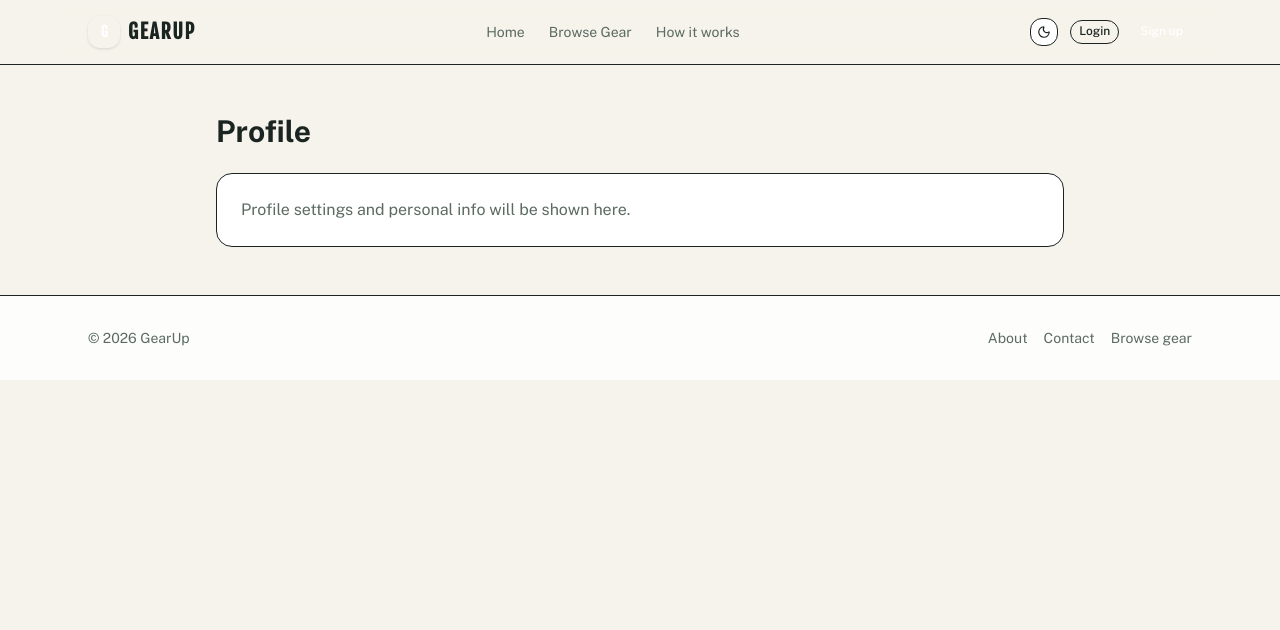
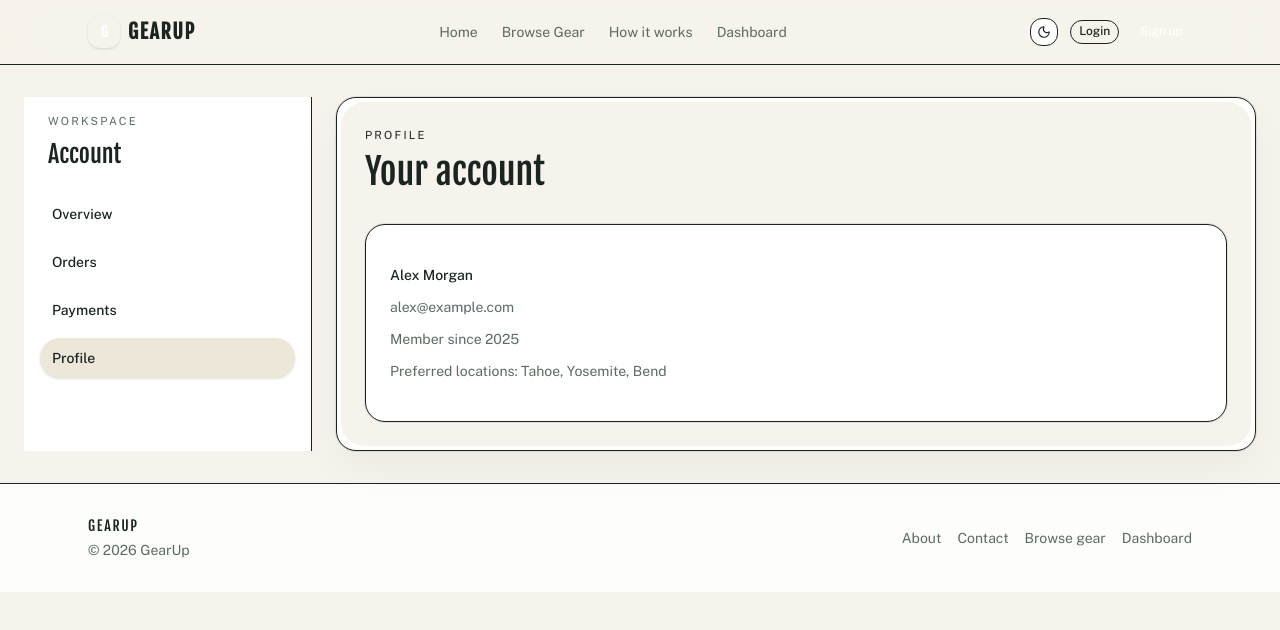
Before and after one commit to shrobin13/b7a5-frontend-gearup, a Next.js app: page /dashboard/profile in a window 1280 px wide. Shown: the top 630 px of the page. Built offline with nearby package versions, Linux system fonts and the light colour scheme.

Commit message:
customer workspace working

```diff
--- a/app/dashboard/orders/page.tsx
+++ b/app/dashboard/orders/page.tsx
@@ -1,17 +1,27 @@
+import { DashboardShell } from "@/components/layout/dashboard-shell";
 import { EmptyState } from "@/components/shared/empty-state";
+
+const sidebarItems = [
+  { href: "/dashboard", label: "Overview" },
+  { href: "/dashboard/orders", label: "Orders" },
+  { href: "/dashboard/payments", label: "Payments" },
+  { href: "/dashboard/profile", label: "Profile" },
+];
 
 export default function OrdersPage() {
   return (
-    <main className="mx-auto max-w-6xl px-6 py-12">
-      <h1 className="text-3xl font-bold">Orders</h1>
-      <div className="mt-6">
-        <EmptyState
-          title="No orders yet"
-          description="Your rental reservations will appear here once you start booking gear."
-          actionLabel="Browse gear"
-          href="/gear"
-        />
+    <DashboardShell title="Account" accent="accent" items={sidebarItems}>
+      <div className="mb-8">
+        <p className="text-[0.7rem] uppercase tracking-[0.2em] text-accent">Orders</p>
+        <h1 className="mt-2 font-display text-4xl text-ink">Your reservations</h1>
       </div>
-    </main>
+
+      <EmptyState
+        title="No orders yet"
+        description="Your rental reservations will appear here once you start booking gear."
+        actionLabel="Browse gear"
+        href="/gear"
+      />
+    </DashboardShell>
   );
 }
--- a/app/dashboard/page.tsx
+++ b/app/dashboard/page.tsx
@@ -1,7 +1,15 @@
+import { DashboardShell } from "@/components/layout/dashboard-shell";
 import { MetricCard } from "@/components/shared/metric-card";
 import { StatusBadge } from "@/components/shared/status-badge";
 import { Button } from "@/components/ui/button";
 import { Card, CardContent, CardHeader, CardTitle } from "@/components/ui/card";
+
+const sidebarItems = [
+  { href: "/dashboard", label: "Overview" },
+  { href: "/dashboard/orders", label: "Orders" },
+  { href: "/dashboard/payments", label: "Payments" },
+  { href: "/dashboard/profile", label: "Profile" },
+];
 
 const activeRentals = [
   { name: "Trail Pro Tent", dates: "Aug 12 – Aug 18", status: "active" },
@@ -10,13 +18,13 @@ const activeRentals = [
 
 export default function DashboardPage() {
   return (
-    <main className="mx-auto max-w-6xl px-4 py-12 sm:px-6">
+    <DashboardShell title="Account" accent="accent" items={sidebarItems}>
       <div className="mb-8 flex flex-col gap-3 md:flex-row md:items-end md:justify-between">
         <div>
           <p className="text-[0.7rem] uppercase tracking-[0.2em] text-accent">Customer dashboard</p>
           <h1 className="mt-2 font-display text-4xl text-ink">Welcome back, Alex</h1>
         </div>
-        <Button className="rounded-xl">Book a new rental</Button>
+        <Button className="rounded-xl bg-accent text-white hover:bg-accent/90">Book a new rental</Button>
       </div>
 
       <div className="grid gap-4 md:grid-cols-3">
@@ -59,6 +67,6 @@ export default function DashboardPage() {
           </CardContent>
         </Card>
       </div>
-    </main>
+    </DashboardShell>
   );
 }
--- a/app/dashboard/payments/page.tsx
+++ b/app/dashboard/payments/page.tsx
@@ -1,17 +1,27 @@
+import { DashboardShell } from "@/components/layout/dashboard-shell";
 import { EmptyState } from "@/components/shared/empty-state";
+
+const sidebarItems = [
+  { href: "/dashboard", label: "Overview" },
+  { href: "/dashboard/orders", label: "Orders" },
+  { href: "/dashboard/payments", label: "Payments" },
+  { href: "/dashboard/profile", label: "Profile" },
+];
 
 export default function PaymentsPage() {
   return (
-    <main className="mx-auto max-w-6xl px-6 py-12">
-      <h1 className="text-3xl font-bold">Payments</h1>
-      <div className="mt-6">
-        <EmptyState
-          title="No payment history"
-          description="Completed charges and checkout receipts will appear here."
-          actionLabel="Browse gear"
-          href="/gear"
-        />
+    <DashboardShell title="Account" accent="accent" items={sidebarItems}>
+      <div className="mb-8">
+        <p className="text-[0.7rem] uppercase tracking-[0.2em] text-accent">Payments</p>
+        <h1 className="mt-2 font-display text-4xl text-ink">Payment history</h1>
       </div>
-    </main>
+
+      <EmptyState
+        title="No payment history"
+        description="Completed charges and checkout receipts will appear here."
+        actionLabel="Browse gear"
+        href="/gear"
+      />
+    </DashboardShell>
   );
 }
--- a/app/dashboard/profile/page.tsx
+++ b/app/dashboard/profile/page.tsx
@@ -1,10 +1,29 @@
+import { DashboardShell } from "@/components/layout/dashboard-shell";
+import { Card, CardContent } from "@/components/ui/card";
+
+const sidebarItems = [
+  { href: "/dashboard", label: "Overview" },
+  { href: "/dashboard/orders", label: "Orders" },
+  { href: "/dashboard/payments", label: "Payments" },
+  { href: "/dashboard/profile", label: "Profile" },
+];
+
 export default function ProfilePage() {
   return (
-    <main className="mx-auto max-w-4xl px-6 py-12">
-      <h1 className="text-3xl font-bold">Profile</h1>
-      <div className="mt-6 rounded-2xl border bg-card p-6">
-        <p className="text-muted-foreground">Profile settings and personal info will be shown here.</p>
+    <DashboardShell title="Account" accent="accent" items={sidebarItems}>
+      <div className="mb-8">
+        <p className="text-[0.7rem] uppercase tracking-[0.2em] text-accent">Profile</p>
+        <h1 className="mt-2 font-display text-4xl text-ink">Your account</h1>
       </div>
-    </main>
+
+      <Card className="border border-border bg-surface">
+        <CardContent className="space-y-3 p-6 text-sm text-ink-muted">
+          <p className="font-medium text-foreground">Alex Morgan</p>
+          <p>alex@example.com</p>
+          <p>Member since 2025</p>
+          <p>Preferred locations: Tahoe, Yosemite, Bend</p>
+        </CardContent>
+      </Card>
+    </DashboardShell>
   );
 }
--- a/components/layout/site-footer.tsx
+++ b/components/layout/site-footer.tsx
@@ -4,7 +4,10 @@ export function SiteFooter() {
   return (
     <footer className="border-t border-border bg-surface/80">
       <div className="mx-auto flex max-w-6xl flex-col gap-4 px-4 py-8 text-sm text-ink-muted sm:px-6 md:flex-row md:items-center md:justify-between">
-        <p>© 2026 GearUp</p>
+        <div>
+          <p className="font-display text-sm uppercase tracking-[0.12em] text-ink">GearUp</p>
+          <p className="mt-1">© 2026 GearUp</p>
+        </div>
         <div className="flex flex-wrap items-center gap-4">
           <Link href="/about" className="transition-colors hover:text-foreground">
             About
@@ -15,6 +18,9 @@ export function SiteFooter() {
           <Link href="/gear" className="transition-colors hover:text-foreground">
             Browse gear
           </Link>
+          <Link href="/dashboard" className="transition-colors hover:text-foreground">
+            Dashboard
+          </Link>
         </div>
       </div>
     </footer>
--- a/components/layout/site-header.tsx
+++ b/components/layout/site-header.tsx
@@ -9,6 +9,7 @@ const navItems = [
   { href: "/", label: "Home" },
   { href: "/gear", label: "Browse Gear" },
   { href: "/about", label: "How it works" },
+  { href: "/dashboard", label: "Dashboard" },
 ];
 
 export function SiteHeader() {
```
